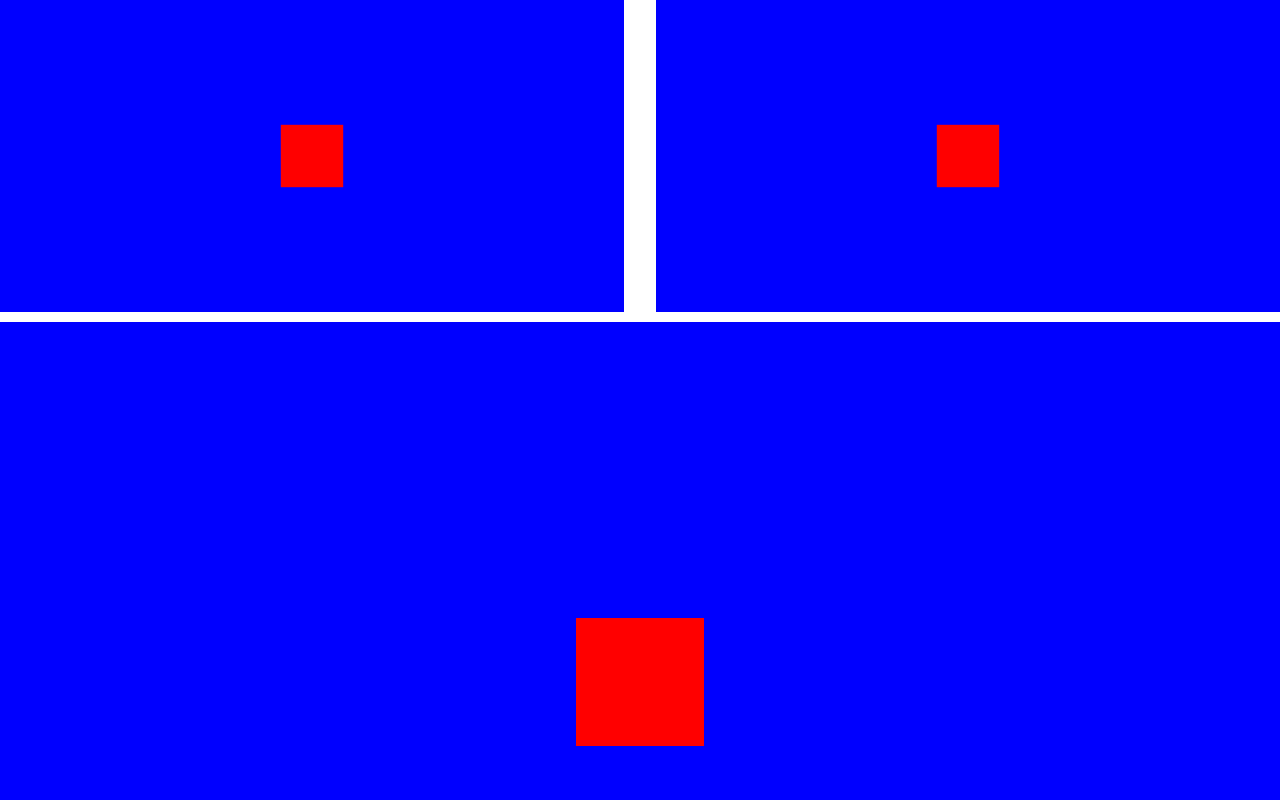
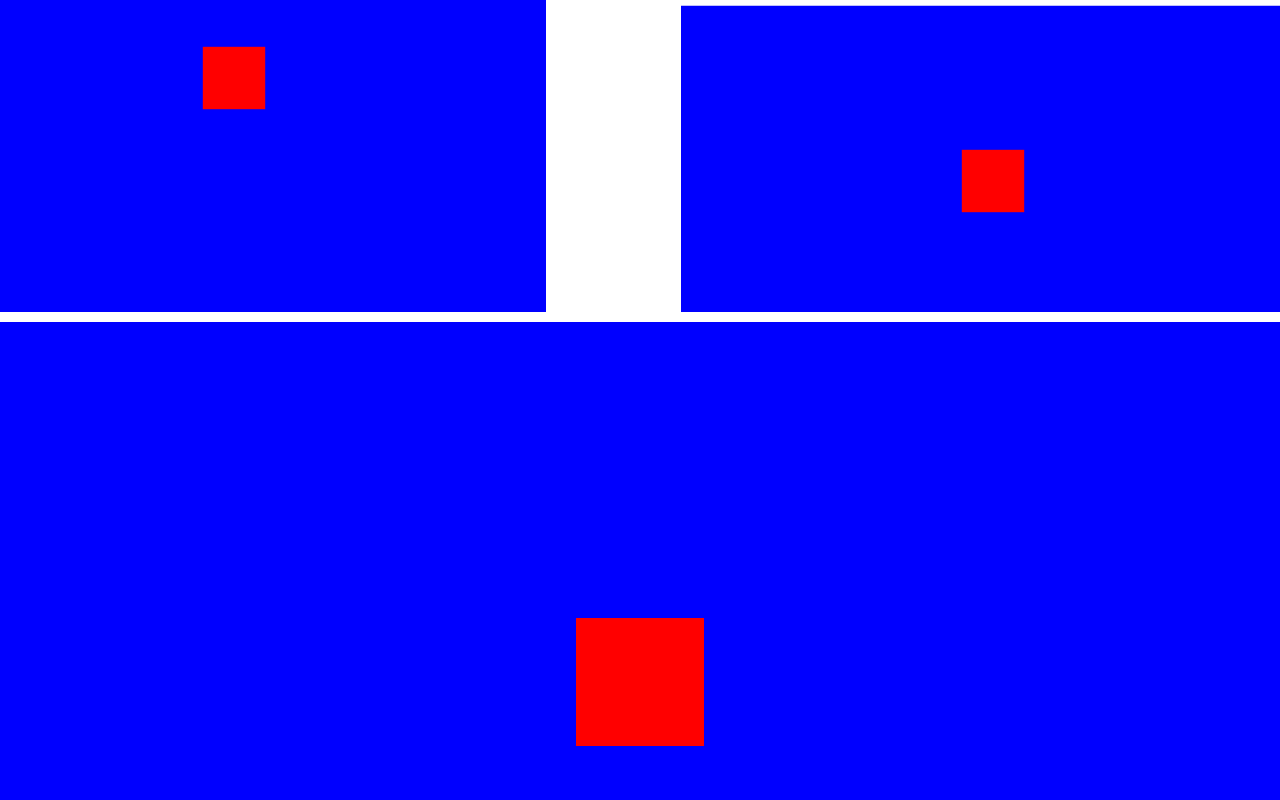
Before and after one commit to georgedoescode/VBCanvas, a website: page _demo/test.html in a window 1280 px wide. Shown: the top 800 px of the page. Drawn offline with Linux system fonts and the light colour scheme.

Commit message:
update readme

```diff
--- a/_demo/index.html
+++ b/_demo/test.html
@@ -39,7 +39,7 @@
   </head>
   <body>
     <div class="svg-comparison">
-      <svg viewBox="0 0 200 112.5" preserveAspectRatio="xMidYMid slice">
+      <svg viewBox="25 25 200 112.5" preserveAspectRatio="xMidYMid slice">
         <rect width="200" height="200" fill="blue"></rect>
         <rect x="90" y="46.25" width="20" height="20" fill="red"></rect>
       </svg>
@@ -201,7 +201,7 @@
         const height = 112.5;
 
         const { ctx, el } = VBCanvas.createCanvas({
-          viewBox: [0, 0, width, height],
+          viewBox: [25, 25, width, height],
           target: '.svg-comparison',
           scaleMode: 'fill',
           static: true,
```
Also changed, not shown: _demo/unpkg-test.html (renamed from _demo/demo.html), readme.md.
